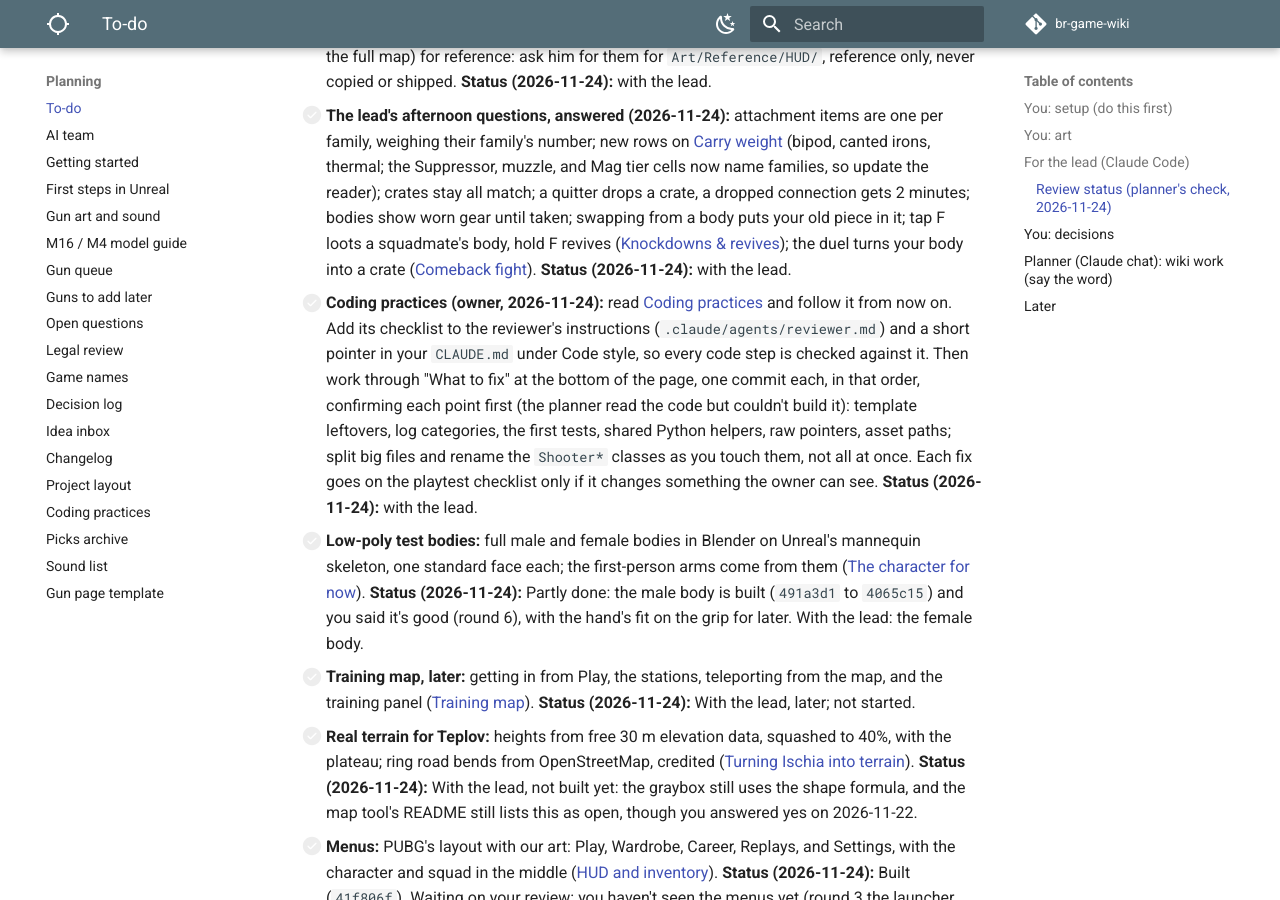
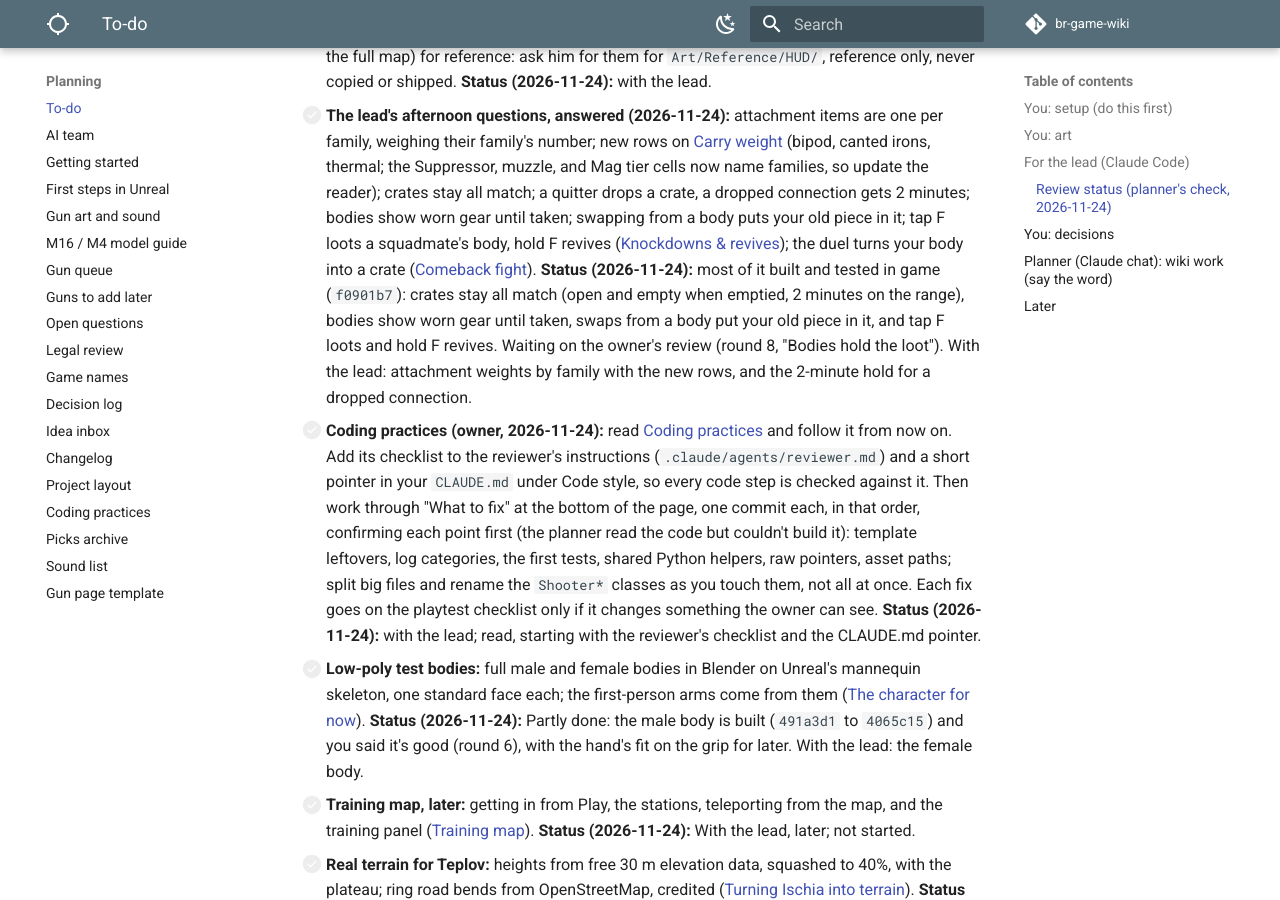
Before and after one commit to DerrickSpartan1/br-game-wiki, an MkDocs documentation site: the page built from docs/planning/to-do.md, in a window 1280 px wide and 900 px high, scrolled down 26640 px. Built offline with MkDocs 1.6.1 and Material for MkDocs 9.7.7, drawn with Linux system fonts in a browser that asks for light colours; comment, search, counter and statistics services are not loaded.

Commit message:
Lead check-in: afternoon answers mostly built, coding practices started
Co-Authored-By: Claude Opus 5.5 <noreply@anthropic.com>

```diff
--- a/docs/planning/to-do.md
+++ b/docs/planning/to-do.md
@@ -326,8 +326,8 @@ Then the build order that's left:
 - [ ] **The lead's overnight questions, answered (2026-11-24):** build what changed. Backpacks roll their tier from the new "Backpacks by area" table on [Loot](../systems/loot.md#starting-weights) (`build_loot_data.py` doesn't read it yet; it sits after the armor tier table with its own header), vaults hold 2 tier 3 packs, and crates none. On [Carry weight](../systems/armor.md#carry-weight), "No gear" is now 20, so `build_armor_data.py` stops there as designed: read it and drop `PlaceholderNoGearCapacity`; the rig row's top is 156 (the LV-119's middle), so its warning goes away; and the new "Other item" table (Other item, Weight, Basis) gives attachment, laser, and key weights, with scrap weightless and armor and class items never in the bag. Taking off a vest or rig over capacity stays refused, and returning rounds always fit. On [Match flow](../systems/match-flow.md): the TBD size line is gone (the script already reads it without), and the Thunderstorm's Clears cell now gives `ThunderstormWetLingerSeconds` (120). The planner ran `build_zone_data.py` on a copy with the two strike zone bullets from round 6 left out, and it reads clean. The map's edge ring stays teal ([The map](../systems/gameplay.md#hud-and-inventory)). Lag compensation (rewind up to 200 ms) and bullets passing through held guns are on [Hits and lag](../systems/servers.md#hits-and-lag); plan the rewind before the friends playtest. **Status (2026-11-24):** With the lead, not built yet.
 - [ ] **Check in every half hour, at :00 and :30 (owner, 2026-11-24):** the lead couldn't schedule it itself (2026-11-24), so the owner starts it by typing the `/loop` line under [Lead check-in steps](ai-team.md#lead-check-in-steps) into the lead's session on the PC. Until it runs, and as a backstop after: pull the wiki and read the To-do page at the start of every task and after every step you finish. The planner checks in at :15 and :45 ([Check-ins](ai-team.md#check-ins)). Before the owner starts it, add the allow rules the check-in needs to `.claude/settings.json` (`git pull`, `git add`, `git commit`, and `git push` in `C:/Dev/br-game-wiki`, and that folder under `additionalDirectories` so you can edit it), so it never stops to ask him, and tell him when that's done. **Status (2026-11-24):** with the lead (allow rules), then waiting on the owner to type the `/loop` line.
 - [ ] **Playtest round 7 answers (2026-11-24):** build what changed: the knocked crawl at 0.8 m/s ([Knockdowns & revives](../systems/gameplay.md#knockdowns-revives)); the damage flash and its setting ([Taking damage](../systems/gameplay.md#hud-and-inventory)); the automatic-opening switch, the 40 m last moment and reserve, and the freefall readout ([Parachutes](../systems/match-flow.md#parachutes)); parties with the backend ([Match setup](../systems/gameplay.md#match-setup)). The sound worker can start on the [Sound list](sound-list.md). `build_zone_data.py`'s Parachutes reader keeps its Freefall and canopy lines as they were; the new opening lines are below them. The freefall readout is now two gauges either side of the screen's middle, height on the left and speed on the right, from the owner's PUBG screenshot; the full map gets a teal wash outside the edge and a match log tab, and the HUD an optional network readout. The owner has two PUBG screenshots (the freefall gauges and the full map) for reference: ask him for them for `Art/Reference/HUD/`, reference only, never copied or shipped. **Status (2026-11-24):** with the lead.
-- [ ] **The lead's afternoon questions, answered (2026-11-24):** attachment items are one per family, weighing their family's number; new rows on [Carry weight](../systems/armor.md#carry-weight) (bipod, canted irons, thermal; the Suppressor, muzzle, and Mag tier cells now name families, so update the reader); crates stay all match; a quitter drops a crate, a dropped connection gets 2 minutes; bodies show worn gear until taken; swapping from a body puts your old piece in it; tap F loots a squadmate's body, hold F revives ([Knockdowns & revives](../systems/gameplay.md#knockdowns-revives)); the duel turns your body into a crate ([Comeback fight](../systems/gameplay.md#comeback-fight)). **Status (2026-11-24):** with the lead.
-- [ ] **Coding practices (owner, 2026-11-24):** read [Coding practices](coding-practices.md) and follow it from now on. Add its checklist to the reviewer's instructions (`.claude/agents/reviewer.md`) and a short pointer in your `CLAUDE.md` under Code style, so every code step is checked against it. Then work through "What to fix" at the bottom of the page, one commit each, in that order, confirming each point first (the planner read the code but couldn't build it): template leftovers, log categories, the first tests, shared Python helpers, raw pointers, asset paths; split big files and rename the `Shooter*` classes as you touch them, not all at once. Each fix goes on the playtest checklist only if it changes something the owner can see. **Status (2026-11-24):** with the lead.
+- [ ] **The lead's afternoon questions, answered (2026-11-24):** attachment items are one per family, weighing their family's number; new rows on [Carry weight](../systems/armor.md#carry-weight) (bipod, canted irons, thermal; the Suppressor, muzzle, and Mag tier cells now name families, so update the reader); crates stay all match; a quitter drops a crate, a dropped connection gets 2 minutes; bodies show worn gear until taken; swapping from a body puts your old piece in it; tap F loots a squadmate's body, hold F revives ([Knockdowns & revives](../systems/gameplay.md#knockdowns-revives)); the duel turns your body into a crate ([Comeback fight](../systems/gameplay.md#comeback-fight)). **Status (2026-11-24):** most of it built and tested in game (`f0901b7`): crates stay all match (open and empty when emptied, 2 minutes on the range), bodies show worn gear until taken, swaps from a body put your old piece in it, and tap F loots and hold F revives. Waiting on the owner's review (round 8, "Bodies hold the loot"). With the lead: attachment weights by family with the new rows, and the 2-minute hold for a dropped connection.
+- [ ] **Coding practices (owner, 2026-11-24):** read [Coding practices](coding-practices.md) and follow it from now on. Add its checklist to the reviewer's instructions (`.claude/agents/reviewer.md`) and a short pointer in your `CLAUDE.md` under Code style, so every code step is checked against it. Then work through "What to fix" at the bottom of the page, one commit each, in that order, confirming each point first (the planner read the code but couldn't build it): template leftovers, log categories, the first tests, shared Python helpers, raw pointers, asset paths; split big files and rename the `Shooter*` classes as you touch them, not all at once. Each fix goes on the playtest checklist only if it changes something the owner can see. **Status (2026-11-24):** with the lead; read, starting with the reviewer's checklist and the CLAUDE.md pointer.
 - [ ] **Low-poly test bodies:** full male and female bodies in Blender on Unreal's mannequin skeleton, one standard face each; the first-person arms come from them ([The character for now](../systems/gameplay.md#the-character-for-now)). **Status (2026-11-24):** Partly done: the male body is built (`491a3d1` to `4065c15`) and you said it's good (round 6), with the hand's fit on the grip for later. With the lead: the female body.
 - [ ] **Training map, later:** getting in from Play, the stations, teleporting from the map, and the training panel ([Training map](../systems/gameplay.md#training-map)). **Status (2026-11-24):** With the lead, later; not started.
 - [ ] **Real terrain for Teplov:** heights from free 30 m elevation data, squashed to 40%, with the plateau; ring road bends from OpenStreetMap, credited ([Turning Ischia into terrain](../systems/maps.md#turning-ischia-into-terrain)). **Status (2026-11-24):** With the lead, not built yet: the graybox still uses the shape formula, and the map tool's README still lists this as open, though you answered yes on 2026-11-22.
```
